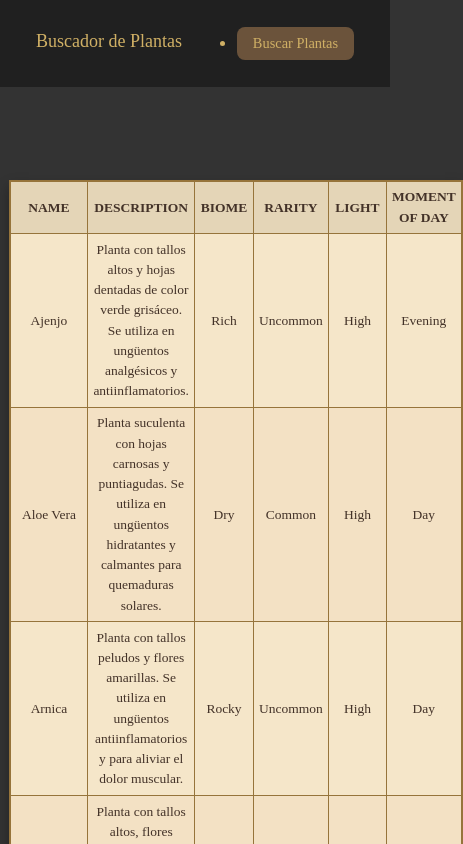
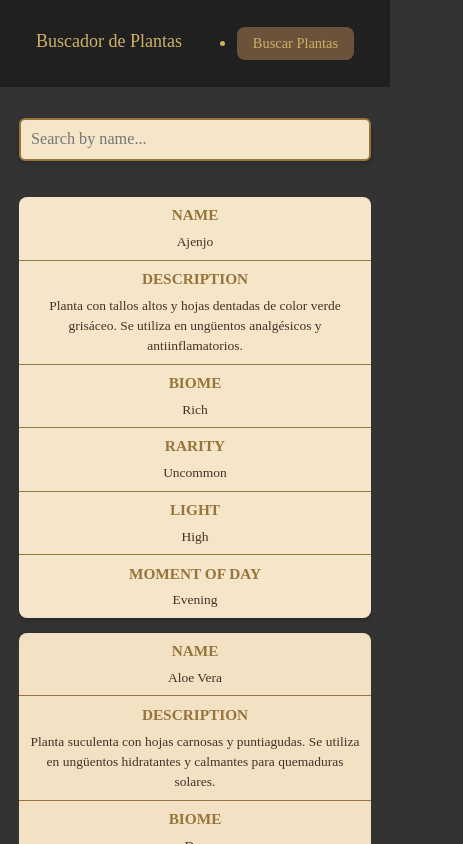
Before and after one commit to PiewDev/herborism-app, a React (Vite) app: page / in a window 390 px wide. Both pictures are taken after a click on the button "Ver Lista de Plantas". Shown: the top 844 px of the page, 463 px wide, since content can reach past the window. Built offline with nearby package versions, Linux system fonts and the light colour scheme.

Commit message:
feat: add search functionality to PlantTable component and style search bar

```diff
--- a/src/components/PlantTable.css
+++ b/src/components/PlantTable.css
@@ -1,30 +1,68 @@
-/* Table styles */
+.plant-table-container {
+  max-width: 100%;
+  margin: 0 auto;
+  padding: 20px;
+  font-family: "Cardo", serif;
+}
+
+.search-container {
+  margin-bottom: 1rem;
+  display: flex;
+  justify-content: center;
+  width: 100%;
+}
+
+.search-bar {
+  padding: 12px 15px;
+  border: 2px solid #96743b;
+  border-radius: 6px;
+  background-color: #f5e6c9;
+  font-size: 1rem;
+  font-family: "Cardo", serif;
+  color: #433228;
+  width: 100%;
+  max-width: 400px;
+  box-shadow: 0 3px 6px rgba(0, 0, 0, 0.2);
+  transition: all 0.2s ease-in-out;
+}
+
+.search-bar:focus {
+  outline: none;
+  border-color: #a77d4e;
+  background-color: #f0dcc0;
+}
+
+.plant-list {
+  overflow-x: auto;
+  min-height: 80vh;
+}
+
 .plant-table {
   width: 100%;
-  border-collapse: collapse;
-  margin: 2rem 0;
-  border: 2px solid #96743b;
-  background-color: #f5e6c9;
-  font-family: "Cardo", serif;
-  box-shadow: 0 6px 12px rgba(0, 0, 0, 0.3);
-  max-height: 400px;
-  overflow-y: auto;
+  border: 0px;
+  background-color: #333333; /* Fondo negro para la tabla */
 }
-.plant-list{
-  width: 100%;
-  .plant-table th,
+
+.plant-table th,
 .plant-table td {
   padding: 12px 15px;
   text-align: left;
   color: #433228;
-  border: 1px solid #96743b;
-  transition: background-color 0.3s ease;
 }
 
 .plant-table th {
   background-color: #e4d5b7;
   font-weight: 600;
   text-transform: uppercase;
+  letter-spacing: 0.5px;
+  position: sticky;
+  top: 0;
+  z-index: 10;
+}
+
+.plant-table tbody tr {
+  background-color: #f5e6c9;
+  transition: all 0.3s ease;
 }
 
 .plant-table tbody tr:nth-child(even) {
@@ -33,21 +71,68 @@
 
 .plant-table tbody tr:hover {
   background-color: #e4d5b7;
-}
+  box-shadow: 0 4px 6px rgba(0, 0, 0, 0.1);
 }
 
+@media screen and (max-width: 768px) {
+  .plant-table-container {
+    padding: 10px;
+  }
 
-@media (max-width: 520px) {
-  .plant-list{
-    .plant-table {
-      font-size: 0.75rem!important; /* Achica la fuente */
-    }
+  .search-bar {
+    font-size: 0.9rem;
+    padding: 10px;
+  }
 
-    .plant-table th, .plant-table td {
-      padding: 0.3rem!important; /* Reduce más el padding */
-      text-align: center!important;
-      font-size: 0.75rem!important;
-    }
+  .plant-table {
+    border-spacing: 0 15px; /* Aumenta el espacio entre "tarjetas" en móvil */
+  }
 
+  .plant-table thead {
+    display: none;
+  }
+
+  .plant-table,
+  .plant-table tbody,
+  .plant-table tr,
+  .plant-table td {
+    display: block;
+    width: 100%;
+  }
+
+  .plant-table tr {
+    margin-bottom: 15px;
+    border-radius: 8px;
+    overflow: hidden;
+    box-shadow: 0 2px 5px rgba(0, 0, 0, 0.2);
+  }
+
+  .plant-table td {
+    padding: 10px 15px;
+    text-align: left;
+    border-bottom: 1px solid #96743b;
+  }
+
+  .plant-table td:before {
+    content: attr(data-label);
+    display: block;
+    font-weight: bold;
+    text-transform: uppercase;
+    margin-bottom: 5px;
+    color: #96743b;
+  }
+
+  .plant-table td:last-child {
+    border-bottom: none;
   }
 }
+
+@media screen and (max-width: 480px) {
+  .plant-table td {
+    font-size: 0.9rem;
+  }
+
+  .plant-table td:before {
+    font-size: 0.85rem;
+  }
+}
--- a/src/components/PlantTable.jsx
+++ b/src/components/PlantTable.jsx
@@ -1,17 +1,34 @@
-import React from 'react';
+import React, { useState } from 'react';
 import plantsData from '../json/plants.json';
 import './PlantTable.css';
 
 function PlantTable() {
+  const [searchTerm, setSearchTerm] = useState('');
+
   const sortedPlants = [...plantsData].sort((a, b) =>
     a.name.localeCompare(b.name)
   );
 
+  const filteredPlants = sortedPlants.filter((plant) =>
+    plant.name.toLowerCase().includes(searchTerm.toLowerCase())
+  );
+
+  const handleSearchChange = (event) => {
+    setSearchTerm(event.target.value);
+  };
 
   return (
+    <div className="plant-table-container">
+      <div className='search-container'>
+        <input
+          className='search-bar'
+          type="text"
+          placeholder="Search by name..."
+          onChange={handleSearchChange}
+        />
+      </div>
 
       <div className='plant-list'>
-    <div>
         <table className="plant-table">
           <thead>
             <tr>
@@ -24,16 +41,15 @@ function PlantTable() {
             </tr>
           </thead>
           <tbody>
-          {sortedPlants.map((plant) => (
-            <tr key={plant.name} >
-                <td>{plant.name}</td>
-                <td>{plant.description}</td>
-                <td>{plant.baseTerrain}</td>
-                <td>{plant.rarity}</td>
-                <td>{plant.light}</td>
-                <td>{plant.momentOfDay}</td>
+            {filteredPlants.map((plant) => (
+              <tr key={plant.name}>
+                <td data-label="Name">{plant.name}</td>
+                <td data-label="Description">{plant.description}</td>
+                <td data-label="Biome">{plant.baseTerrain}</td>
+                <td data-label="Rarity">{plant.rarity}</td>
+                <td data-label="Light">{plant.light}</td>
+                <td data-label="Moment of Day">{plant.momentOfDay}</td>
               </tr>
-
             ))}
           </tbody>
         </table>
```
Also changed, not shown: src/index.css (line endings or trailing spaces). Lines whose indentation alone changed are shown as unchanged.
